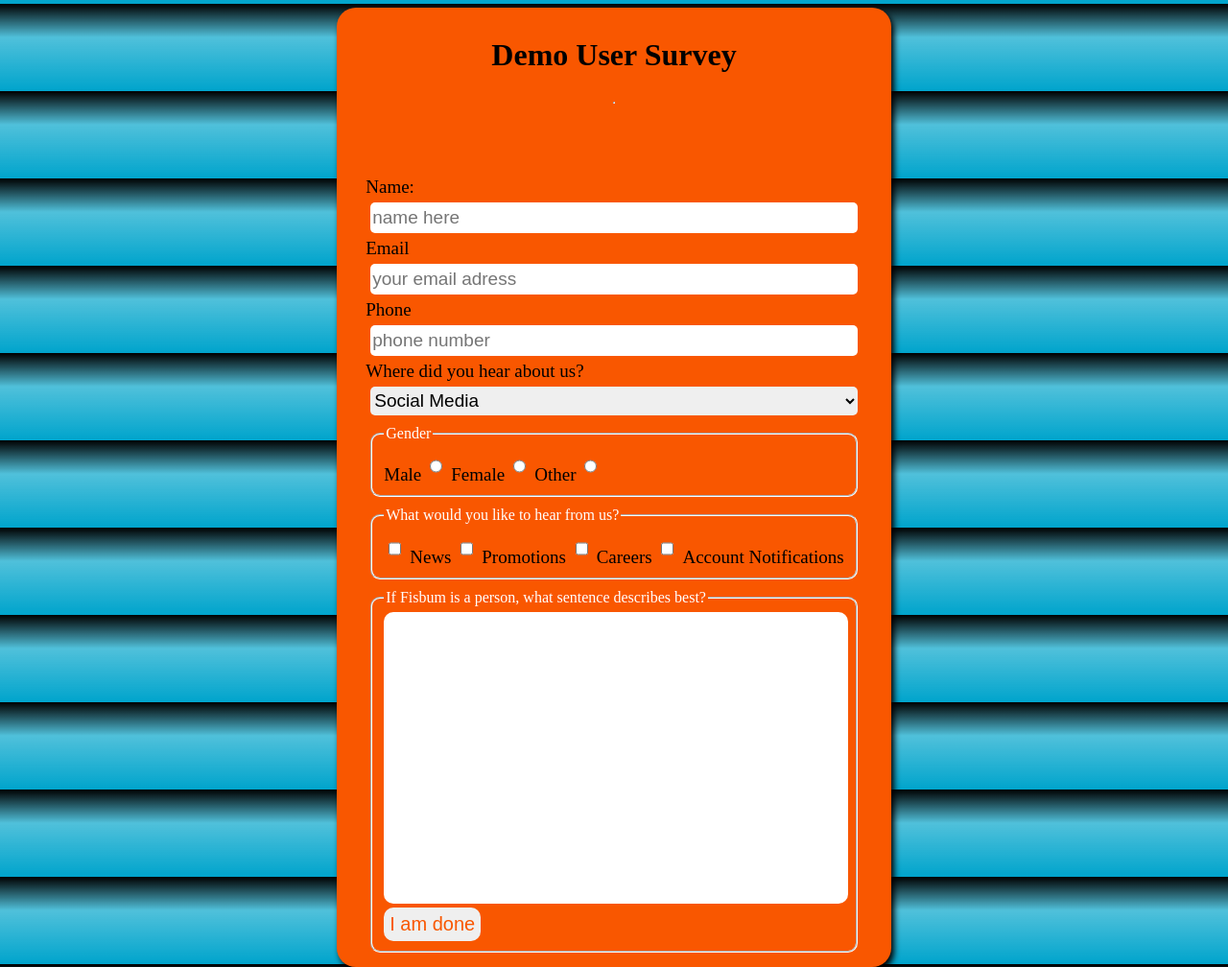
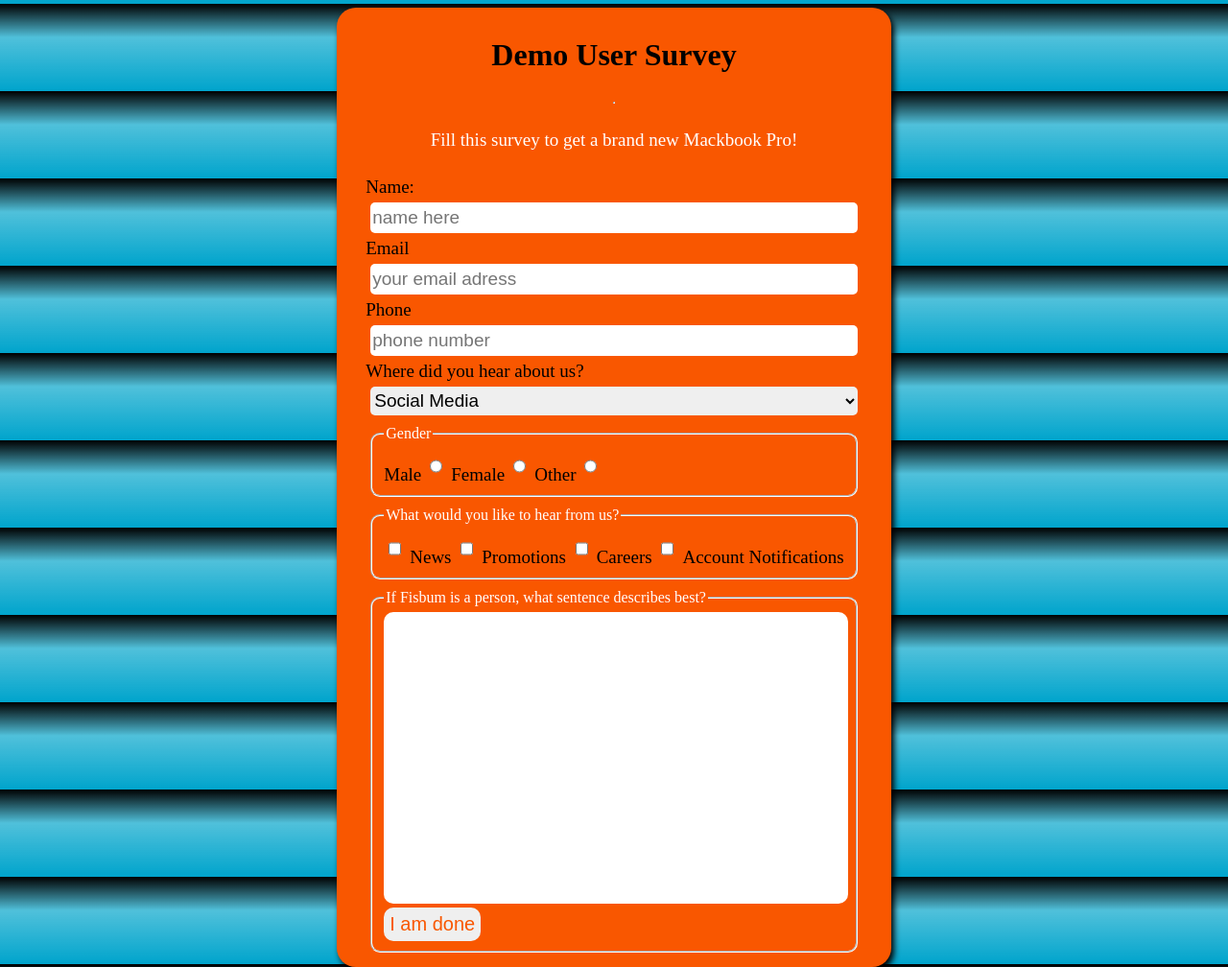
Before and after one commit to Calls4ever/survery-form-page, a plain HTML site: page index.html in a window 1280 px wide. Shown: the top 1008 px of the page at 96% size. Drawn offline with Linux system fonts and the light colour scheme.

```diff
--- a/index.html
+++ b/index.html
@@ -13,7 +13,7 @@
     </h1>
       <hr>
 
-    <p id = 'description'?
+    <p id = 'description'>
       Fill this survey to get a brand new Mackbook Pro!
     </p>
     <form id = 'survey-form'>
```
